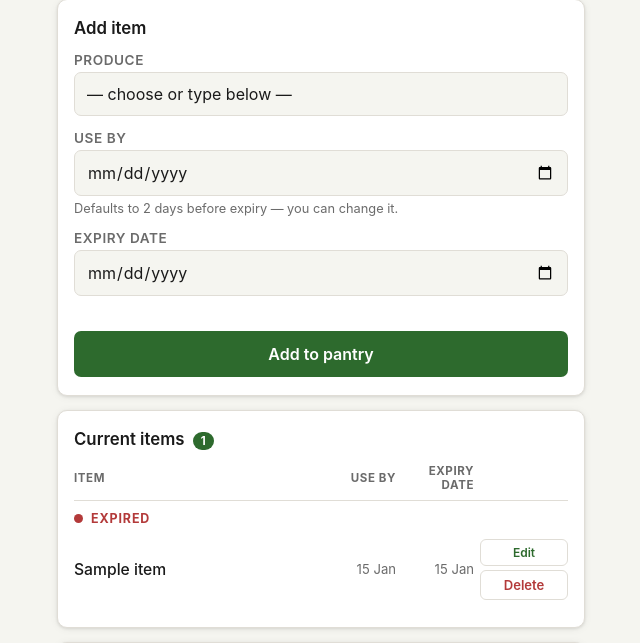
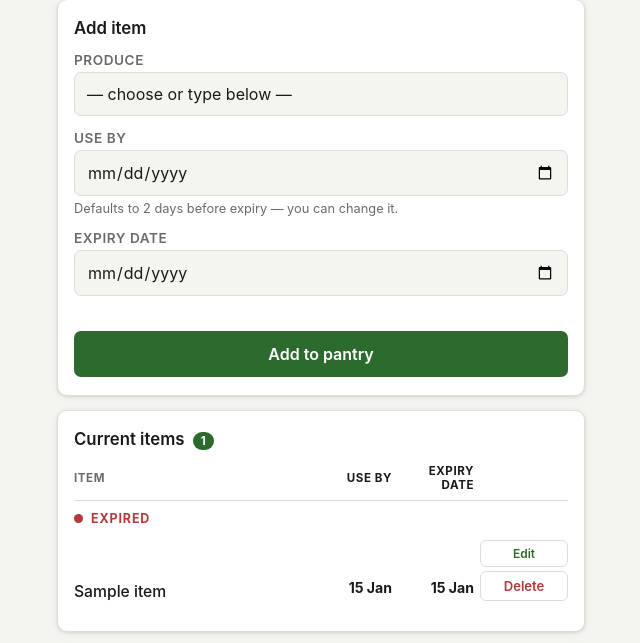
Before and after one commit to Deduplicated/pantry-display, a Flask app: page / in a window 1280 px wide. Shown: the part 73-716 px from the top of the page, without its empty margins (319-959 px from the left). Run offline with Flask 3, Linux system fonts and the light colour scheme; tables that the repository leaves empty hold one stand-in row (values such as "Sample post").

Commit message:
fix: always save preview.png; bold dates with padding on display and web
Co-authored-by: Cursor <cursoragent@cursor.com>

```diff
--- a/app.py
+++ b/app.py
@@ -148,7 +148,7 @@ def refresh_display():
 
 @app.route("/preview.png")
 def preview_image():
-    """Serve the latest rendered preview image (useful in dev mode)."""
+    """Serve the latest rendered preview image (updated on every display refresh)."""
     preview_path = disp.PREVIEW_PATH
     if not os.path.exists(preview_path):
         items = db.get_all_items()
@@ -156,7 +156,9 @@ def preview_image():
 
     directory = os.path.dirname(preview_path)
     filename = os.path.basename(preview_path)
-    return send_from_directory(directory, filename, mimetype="image/png")
+    response = send_from_directory(directory, filename, mimetype="image/png")
+    response.headers["Cache-Control"] = "no-store, no-cache, must-revalidate"
+    return response
 
 
 @app.route("/api/defaults", methods=["GET"])
--- a/display.py
+++ b/display.py
@@ -92,7 +92,9 @@ def _load_font(size: int, bold: bool = False) -> ImageFont.FreeTypeFont:
 FONT_TITLE   = _load_font(36, bold=True)
 FONT_SECTION = _load_font(22, bold=True)
 FONT_ITEM    = _load_font(22, bold=False)
+FONT_DATE    = _load_font(22, bold=True)   # Use by / Expiry columns
 FONT_SMALL   = _load_font(18, bold=False)
+FONT_COL_HDR = _load_font(18, bold=True)   # column headers
 
 # ---------------------------------------------------------------------------
 # Grouping logic
@@ -155,9 +157,10 @@ MARGIN_X      = 24   # left/right page margin
 MARGIN_TOP    = 16   # top margin
 TITLE_H       = 48   # height reserved for the main title
 SECTION_H     = 32   # height of a section header row
-ITEM_H        = 28   # height of an item row
+ITEM_H        = 32   # height of an item row (extra space for date padding)
 FOOTER_H      = 24   # height of the footer line
 COL_HEADER_Y_OFFSET = 4
+DATE_Y_OFFSET = 6    # push dates down slightly within each row
 COL_USE_BY_X  = 500  # Use By column
 COL_EXPIRY_X  = 640  # Expiry Date column
 NAME_MAX_LEN  = 18   # shorter names to fit two date columns
@@ -187,8 +190,8 @@ def render_image(items: list[dict]) -> Image.Image:
     draw.line([(MARGIN_X, y - 4), (WIDTH - MARGIN_X, y - 4)], fill=0, width=2)
 
     # Column headers (Use By | Expiry Date)
-    draw.text((COL_USE_BY_X, y + COL_HEADER_Y_OFFSET), "Use By", font=FONT_SMALL, fill=0)
-    draw.text((COL_EXPIRY_X, y + COL_HEADER_Y_OFFSET), "Expiry date", font=FONT_SMALL, fill=0)
+    draw.text((COL_USE_BY_X, y + COL_HEADER_Y_OFFSET), "Use By", font=FONT_COL_HDR, fill=0)
+    draw.text((COL_EXPIRY_X, y + COL_HEADER_Y_OFFSET), "Expiry date", font=FONT_COL_HDR, fill=0)
     y += 22
 
     # --- Sections ---
@@ -222,9 +225,10 @@ def render_image(items: list[dict]) -> Image.Image:
 
             # Item name (truncate long names)
             display_name = name if len(name) <= NAME_MAX_LEN else name[: NAME_MAX_LEN - 1] + "…"
+            date_y = y + DATE_Y_OFFSET
             draw.text((MARGIN_X + 8, y + 2), display_name, font=FONT_ITEM, fill=0)
-            draw.text((COL_USE_BY_X, y + 2), _format_date(use_by), font=FONT_ITEM, fill=0)
-            draw.text((COL_EXPIRY_X, y + 2), _format_date(expiry), font=FONT_ITEM, fill=0)
+            draw.text((COL_USE_BY_X, date_y), _format_date(use_by), font=FONT_DATE, fill=0)
+            draw.text((COL_EXPIRY_X, date_y), _format_date(expiry), font=FONT_DATE, fill=0)
 
             y += ITEM_H
             total_rendered += 1
@@ -247,8 +251,7 @@ def render_image(items: list[dict]) -> Image.Image:
 def push_to_display(img: Image.Image) -> None:
     """Send the rendered image to the Waveshare e-paper display."""
     if DEV_MODE:
-        img.save(PREVIEW_PATH)
-        print(f"[display] Dev mode — saved preview to {PREVIEW_PATH}")
+        print("[display] Dev mode — preview already saved, skipping hardware.")
         return
 
     epd = epd_driver.EPD()
@@ -271,8 +274,11 @@ def push_to_display(img: Image.Image) -> None:
 # ---------------------------------------------------------------------------
 
 def refresh_display(items: list[dict]) -> None:
-    """Render the current items list and push to e-paper (or save preview)."""
+    """Render, save web preview, then push to e-paper (or dev-mode preview only)."""
     img = render_image(items)
+    # Always write preview.png so the phone UI matches the latest render.
+    img.save(PREVIEW_PATH)
+    print(f"[display] Preview saved to {PREVIEW_PATH}")
     push_to_display(img)
 
 
--- a/static/app.js
+++ b/static/app.js
@@ -204,7 +204,7 @@ async function deleteItem(id, name) {
     if (!res.ok) throw new Error("Delete failed");
     showToast(`"${name}" removed`);
     loadItems();
-    refreshPreview();
+    schedulePreviewRefresh();
   } catch (err) {
     showToast(err.message, true);
   }
@@ -231,7 +231,7 @@ function openEditDates(item) {
     .then(() => {
       showToast(`"${item.name}" updated`);
       loadItems();
-      refreshPreview();
+      schedulePreviewRefresh();
     })
     .catch((err) => showToast(err.message, true));
 }
@@ -243,7 +243,7 @@ async function triggerDisplayRefresh() {
   try {
     await fetch("/api/refresh-display", { method: "POST" });
     showToast("Display refresh triggered");
-    setTimeout(refreshPreview, 1500);
+    schedulePreviewRefresh();
   } catch {
     showToast("Refresh failed", true);
   } finally {
@@ -256,6 +256,13 @@ function refreshPreview() {
   const img = document.getElementById("preview-img");
   if (!img) return;
   img.src = `/preview.png?t=${Date.now()}`;
+}
+
+/** Re-fetch preview after background e-paper refresh (render saves PNG first). */
+function schedulePreviewRefresh() {
+  refreshPreview();
+  setTimeout(refreshPreview, 800);
+  setTimeout(refreshPreview, 2500);
 }
 
 function initPreview() {
@@ -366,7 +373,7 @@ function initForm() {
       useByManual = false;
       hintEl.textContent = "";
       loadItems();
-      refreshPreview();
+      schedulePreviewRefresh();
     } catch (err) {
       showToast(err.message, true);
     } finally {
--- a/static/styles.css
+++ b/static/styles.css
@@ -245,15 +245,17 @@ h2 { font-size: 1.05rem; font-weight: 600; margin-bottom: 14px; }
 .items-columns-header .col-name { flex: 1; min-width: 0; }
 .items-columns-header .col-use-by,
 .items-columns-header .col-expiry {
-  width: 4.5rem;
+  width: 4.75rem;
   text-align: right;
+  font-weight: 700;
+  color: var(--color-text);
 }
 .items-columns-header .col-actions { width: 5.5rem; }
 
 .item-row {
   display: flex;
-  align-items: center;
-  padding: 9px 0;
+  align-items: flex-end;
+  padding: 10px 0 12px;
   border-bottom: 1px solid var(--color-border);
   gap: 6px;
 }
@@ -261,12 +263,15 @@ h2 { font-size: 1.05rem; font-weight: 600; margin-bottom: 14px; }
 .item-row:last-child { border-bottom: none; }
 
 .item-date {
-  font-size: 0.82rem;
-  color: var(--color-muted);
+  font-size: 0.88rem;
+  font-weight: 700;
+  color: var(--color-text);
   white-space: nowrap;
-  width: 4.5rem;
+  width: 4.75rem;
   text-align: right;
   flex-shrink: 0;
+  padding-bottom: 4px;
+  line-height: 1.2;
 }
 
 .item-actions {
```
